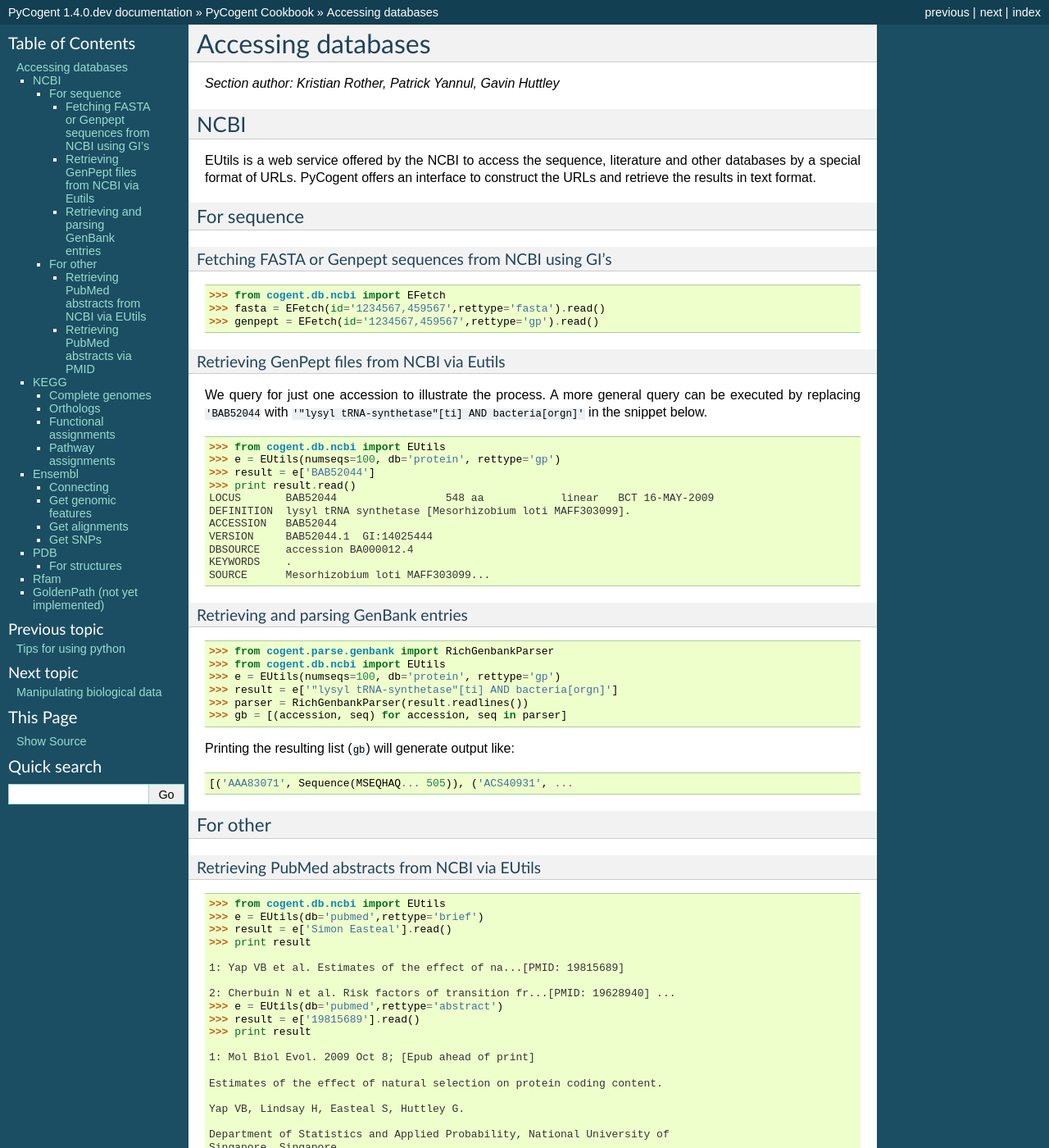
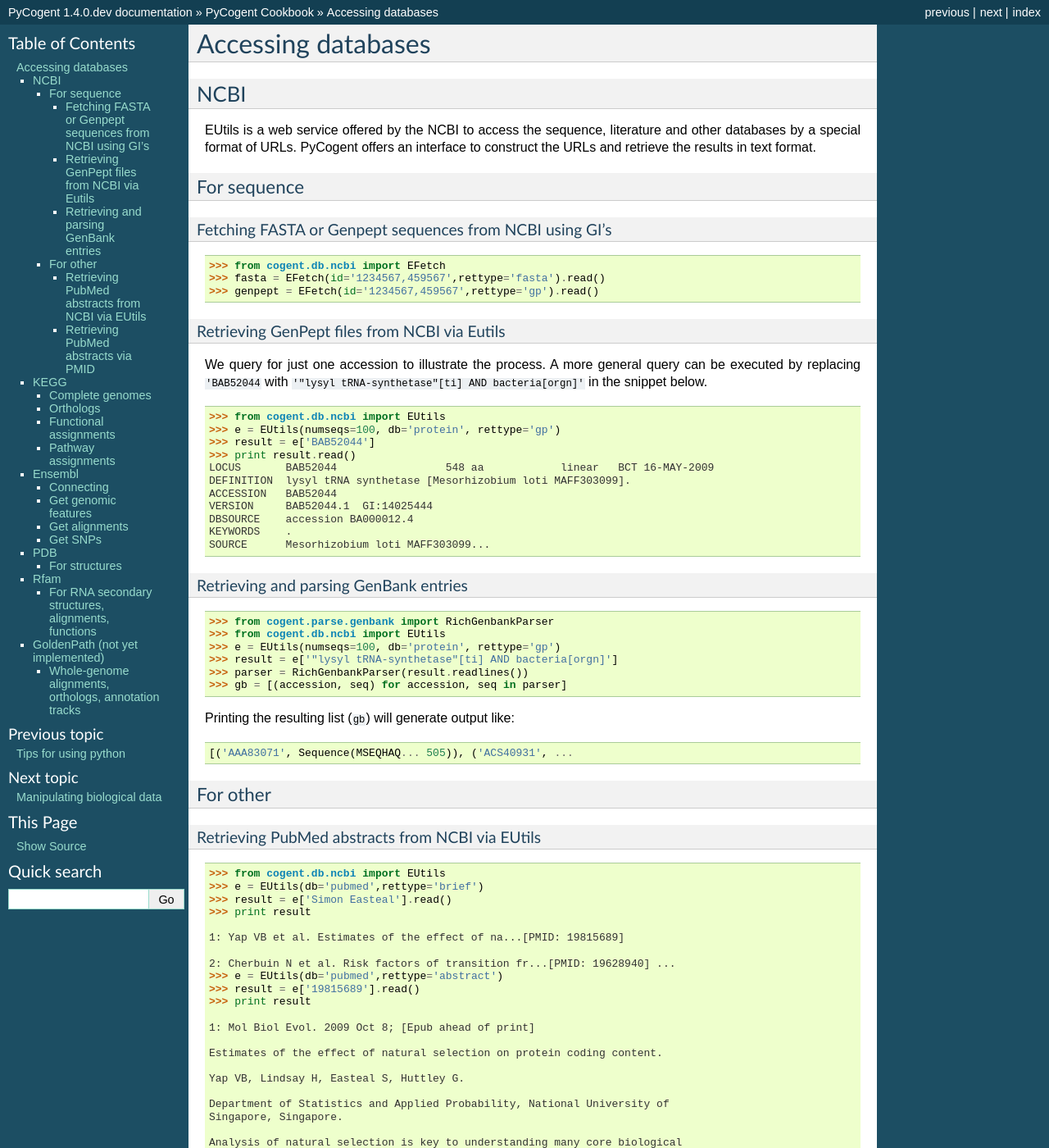
Before and after one commit to chungtseng/pycogent, a Sphinx documentation site: the page built from doc/cookbook/accessing_databases.rst, in a window 1280 px wide and 1400 px high. Shown: the whole window at 82% size. Built offline with Sphinx 7.4.7, drawn with Linux system fonts in a browser that asks for light colours; formulas are drawn with MathJax 3; pages that are not in the unit, such as notebooks, are missing from menus; some of the changed text lies outside the part shown.

Commit message:
tidy cookbook examples
[CHANGED] Headings with capitalized first words.
[CHANGED] leave author attribution until doc
    actually completed.

git-svn-id: https://pycogent.svn.sourceforge.net/svnroot/pycogent/trunk@513 4565cf14-4326-0410-8d81-eccf4396eebe

```diff
--- a/doc/cookbook/accessing_databases.rst
+++ b/doc/cookbook/accessing_databases.rst
@@ -2,8 +2,7 @@
 Accessing databases
 *******************
 
-.. sectionauthor:: Kristian Rother, Patrick Yannul, Gavin Huttley
-
+.. Gavin Huttley, Kristian Rother, Patrick Yannul
 
 NCBI
 ====
@@ -162,6 +161,7 @@
 Rfam
 ====
 
+For RNA secondary structures, alignments, functions
 ---------------------------------------------------
 
 *To be written.*
@@ -171,6 +171,7 @@
 
 *To be written.*
 
+Whole-genome alignments, orthologs, annotation tracks
 -----------------------------------------------------
 
 *To be written.*
--- a/doc/cookbook/building_alignments.rst
+++ b/doc/cookbook/building_alignments.rst
@@ -2,6 +2,7 @@
 Building alignments
 *******************
 
+.. authors, Gavin Huttley, Kristian Rother, Patrick Yannul
 
 Using the cogent aligners
 =========================
```
